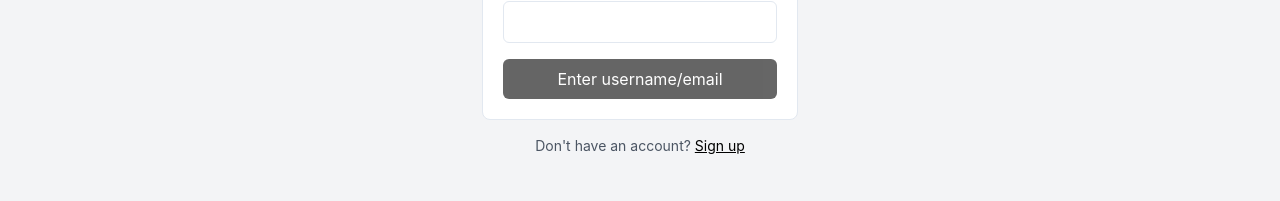
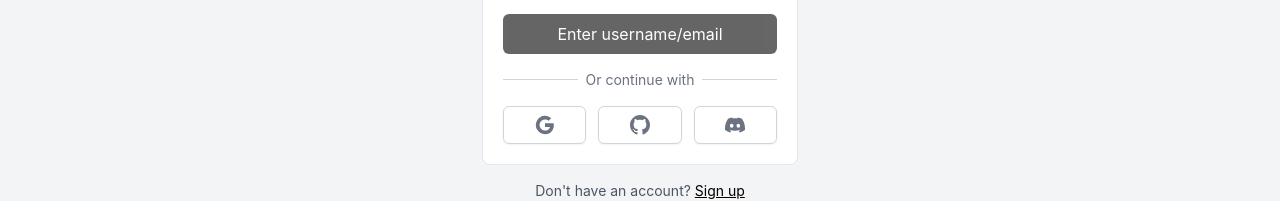
Before and after one commit to ahmadsaeedbasar/LINKard-build-1.0.0, a React (Vite) app: page /accounts/login in a window 1280 px wide. Shown: the part 409-610 px from the top of the page. Built offline with nearby package versions, Linux system fonts and the light colour scheme; no server answers.

Commit message:
supabasehttps://www.linkard.store//oauth/consent

```diff
--- a/src/App.tsx
+++ b/src/App.tsx
@@ -14,6 +14,7 @@
 import Dashboard from "./pages/Dashboard";
 import Analytics from "./pages/Analytics";
 import EditProfile from "./pages/EditProfile";
+import OAuthConsent from "./pages/OAuthConsent";
 import AnalyticsProvider from "./components/AnalyticsProvider";
 import ProtectedRoute from "./components/ProtectedRoute";
 import { AuthProvider } from "./context/AuthContext";
@@ -38,6 +39,7 @@
                 <Route path="/accounts/signup" element={<Signup />} />
                 <Route path="/accounts/signup/influencer" element={<SignupInfluencer />} />
                 <Route path="/accounts/signup/client" element={<SignupClient />} />
+                <Route path="/oauth/consent" element={<OAuthConsent />} />
 
                 {/* Private Routes */}
                 <Route path="/dashboard" element={<ProtectedRoute><Dashboard /></ProtectedRoute>} />
--- a/src/pages/Login.tsx
+++ b/src/pages/Login.tsx
@@ -55,6 +55,19 @@
     }
   };
 
+  const handleOAuthLogin = async (provider: 'google' | 'github' | 'discord') => {
+    const { error } = await supabase.auth.signInWithOAuth({
+      provider,
+      options: {
+        redirectTo: 'https://www.linkard.store/oauth/consent'
+      }
+    });
+
+    if (error) {
+      showError(error.message);
+    }
+  };
+
   const formValidationReason = updateButtonState();
   const isSubmitDisabled = !!formValidationReason || isLoading;
 
@@ -98,6 +111,49 @@
             >
               {isLoading ? 'Logging in...' : (formValidationReason || 'Login')}
             </button>
+
+            <div className="mt-4">
+              <div className="relative">
+                <div className="absolute inset-0 flex items-center">
+                  <div className="w-full border-t border-gray-300" />
+                </div>
+                <div className="relative flex justify-center text-sm">
+                  <span className="px-2 bg-white text-gray-500">Or continue with</span>
+                </div>
+              </div>
+
+              <div className="mt-4 grid grid-cols-3 gap-3">
+                <button
+                  onClick={() => handleOAuthLogin('google')}
+                  className="w-full inline-flex justify-center py-2 px-4 border border-gray-300 rounded-md shadow-sm bg-white text-sm font-medium text-gray-500 hover:bg-gray-50"
+                >
+                  <svg className="w-5 h-5" viewBox="0 0 24 24">
+                    <path fill="currentColor" d="M22.56 12.25c0-.78-.07-1.53-.2-2.25H12v4.26h5.92c-.26 1.37-1.04 2.53-2.21 3.31v2.77h3.57c2.08-1.92 3.28-4.74 3.28-8.09z"/>
+                    <path fill="currentColor" d="M12 23c2.97 0 5.46-.98 7.28-2.66l-3.57-2.77c-.98.66-2.23 1.06-3.71 1.06-2.86 0-5.29-1.93-6.16-4.53H2.18v2.84C3.99 20.53 7.7 23 12 23z"/>
+                    <path fill="currentColor" d="M5.84 14.09c-.22-.66-.35-1.36-.35-2.09s.13-1.43.35-2.09V7.07H2.18C1.43 8.55 1 10.22 1 12s.43 3.45 1.18 4.93l2.85-2.22.81-.62z"/>
+                    <path fill="currentColor" d="M12 5.38c1.62 0 3.06.56 4.21 1.64l3.15-3.15C17.45 2.09 14.97 1 12 1 7.7 1 3.99 3.47 2.18 7.07l3.66 2.84c.87-2.6 3.3-4.53 6.16-4.53z"/>
+                  </svg>
+                </button>
+
+                <button
+                  onClick={() => handleOAuthLogin('github')}
+                  className="w-full inline-flex justify-center py-2 px-4 border border-gray-300 rounded-md shadow-sm bg-white text-sm font-medium text-gray-500 hover:bg-gray-50"
+                >
+                  <svg className="w-5 h-5" fill="currentColor" viewBox="0 0 24 24">
+                    <path d="M12 0c-6.626 0-12 5.373-12 12 0 5.302 3.438 9.8 8.207 11.387.599.111.793-.261.793-.577v-2.234c-3.338.726-4.033-1.416-4.033-1.416-.546-1.387-1.333-1.756-1.333-1.756-1.089-.745.083-.729.083-.729 1.205.084 1.839 1.237 1.839 1.237 1.07 1.834 2.807 1.304 3.492.997.107-.775.418-1.305.762-1.604-2.665-.305-5.467-1.334-5.467-5.931 0-1.311.469-2.381 1.236-3.221-.124-.303-.535-1.524.117-3.176 0 0 1.008-.322 3.301 1.23.957-.266 1.983-.399 3.003-.404 1.02.005 2.047.138 3.006.404 2.291-1.552 3.297-1.23 3.297-1.23.653 1.653.242 2.874.118 3.176.77.84 1.235 1.911 1.235 3.221 0 4.609-2.807 5.624-5.479 5.921.43.372.823 1.102.823 2.222v3.293c0 .319.192.694.801.576 4.765-1.589 8.199-6.086 8.199-11.386 0-6.627-5.373-12-12-12z"/>
+                  </svg>
+                </button>
+
+                <button
+                  onClick={() => handleOAuthLogin('discord')}
+                  className="w-full inline-flex justify-center py-2 px-4 border border-gray-300 rounded-md shadow-sm bg-white text-sm font-medium text-gray-500 hover:bg-gray-50"
+                >
+                  <svg className="w-5 h-5" fill="currentColor" viewBox="0 0 24 24">
+                    <path d="M20.317 4.3698a19.7913 19.7913 0 00-4.8851-1.5152.0741.0741 0 00-.0785.0371c-.211.3753-.4447.8648-.6083 1.2495-1.8447-.2762-3.68-.2762-5.4868 0-.1636-.3933-.4058-.8742-.6177-1.2495a.077.077 0 00-.0785-.037 19.7363 19.7363 0 00-4.8852 1.515.0699.0699 0 00-.0321.0277C.5334 9.0458-.319 13.5799.0992 18.0578a.0824.0824 0 00.0312.0561c2.0528 1.5076 4.0413 2.4228 5.9929 3.0294a.0777.0777 0 00.0842-.0276c.4616-.6304.8731-1.2952 1.226-1.9942a.076.076 0 00-.0416-.1057c-.6528-.2476-1.2743-.5495-1.8722-.8923a.077.077 0 01-.0076-.1277c.1258-.0943.2517-.1923.3718-.2914a.0743.0743 0 01.0776-.0105c3.9278 1.7933 8.18 1.7933 12.0614 0a.0739.0739 0 01.0785.0095c.1202.099.246.1981.3728.2924a.077.077 0 01-.0066.1276 12.2986 12.2986 0 01-1.873.8914.0766.0766 0 00-.0407.1067c.3604.698.7719 1.3628 1.225 1.9932a.076.076 0 00.0842.0286c1.961-.6067 3.9495-1.5219 6.0023-3.0294a.077.077 0 00.0313-.0552c.5004-5.177-.8382-9.6739-3.5485-13.6604a.061.061 0 00-.0312-.0286zM8.02 15.3312c-1.1825 0-2.1569-1.0857-2.1569-2.419 0-1.3332.9555-2.4189 2.157-2.4189 1.2108 0 2.1757 1.0952 2.1568 2.419-.0189 1.3332-.9555 2.4189-2.1569 2.4189zm7.9748 0c-1.1825 0-2.1569-1.0857-2.1569-2.419 0-1.3332.9554-2.4189 2.1569-2.4189 1.2108 0 2.1757 1.0952 2.1568 2.419 0 1.3332-.946 2.4189-2.1568 2.4189Z"/>
+                  </svg>
+                </button>
+              </div>
+            </div>
           </form>
 
           <p className="text-sm text-gray-600 mt-4 text-center">
--- /dev/null
+++ b/src/pages/OAuthConsent.tsx
@@ -0,0 +1,34 @@
+"use client";
+
+import React, { useEffect } from 'react';
+import { useNavigate } from 'react-router-dom';
+import { useAuth } from '@/context/AuthContext';
+
+const OAuthConsent = () => {
+  const navigate = useNavigate();
+  const { isAuthenticated, isLoading } = useAuth();
+
+  useEffect(() => {
+    if (!isLoading) {
+      if (isAuthenticated) {
+        // Redirect to dashboard or home based on role
+        // For simplicity, redirect to home
+        navigate('/');
+      } else {
+        // If not authenticated, redirect to login
+        navigate('/accounts/login');
+      }
+    }
+  }, [isAuthenticated, isLoading, navigate]);
+
+  return (
+    <div className="min-h-screen flex items-center justify-center">
+      <div className="text-center">
+        <div className="animate-spin rounded-full h-32 w-32 border-b-2 border-black mx-auto"></div>
+        <p className="mt-4 text-lg">Processing OAuth...</p>
+      </div>
+    </div>
+  );
+};
+
+export default OAuthConsent;
```
